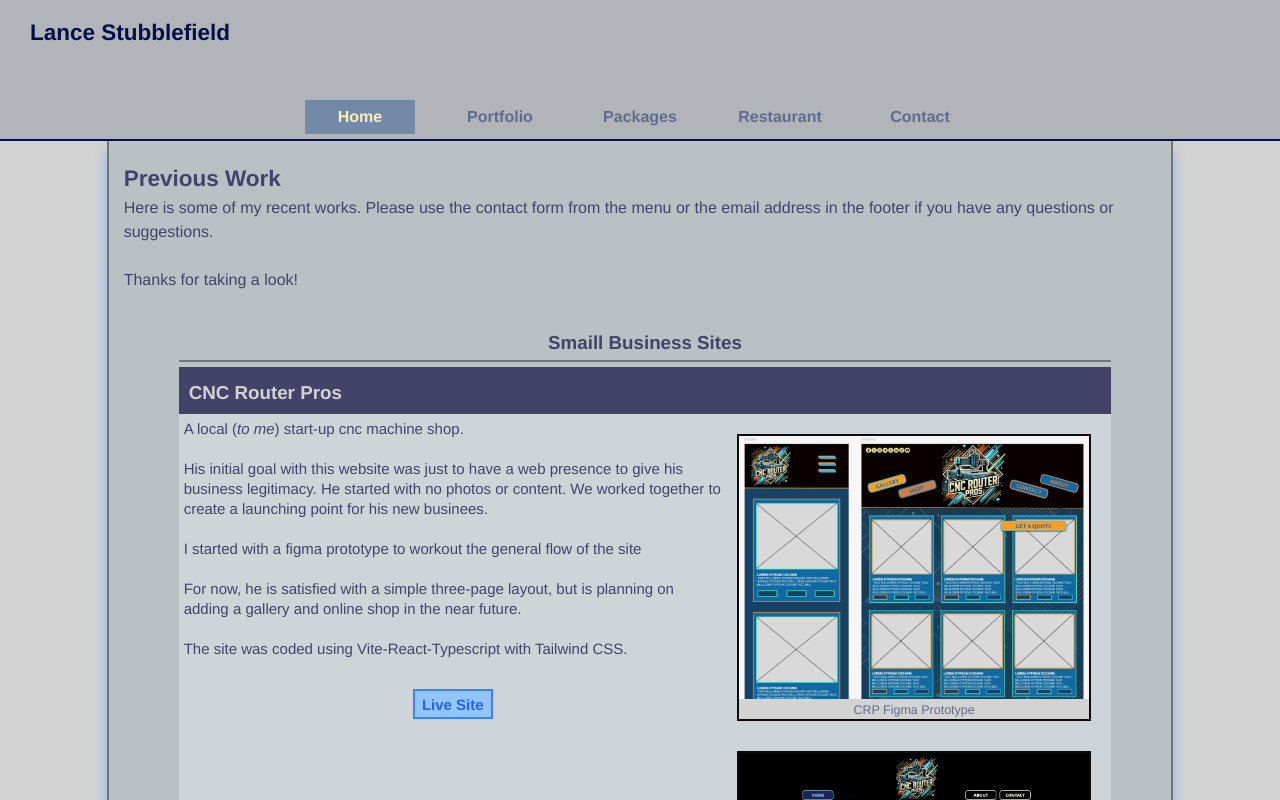
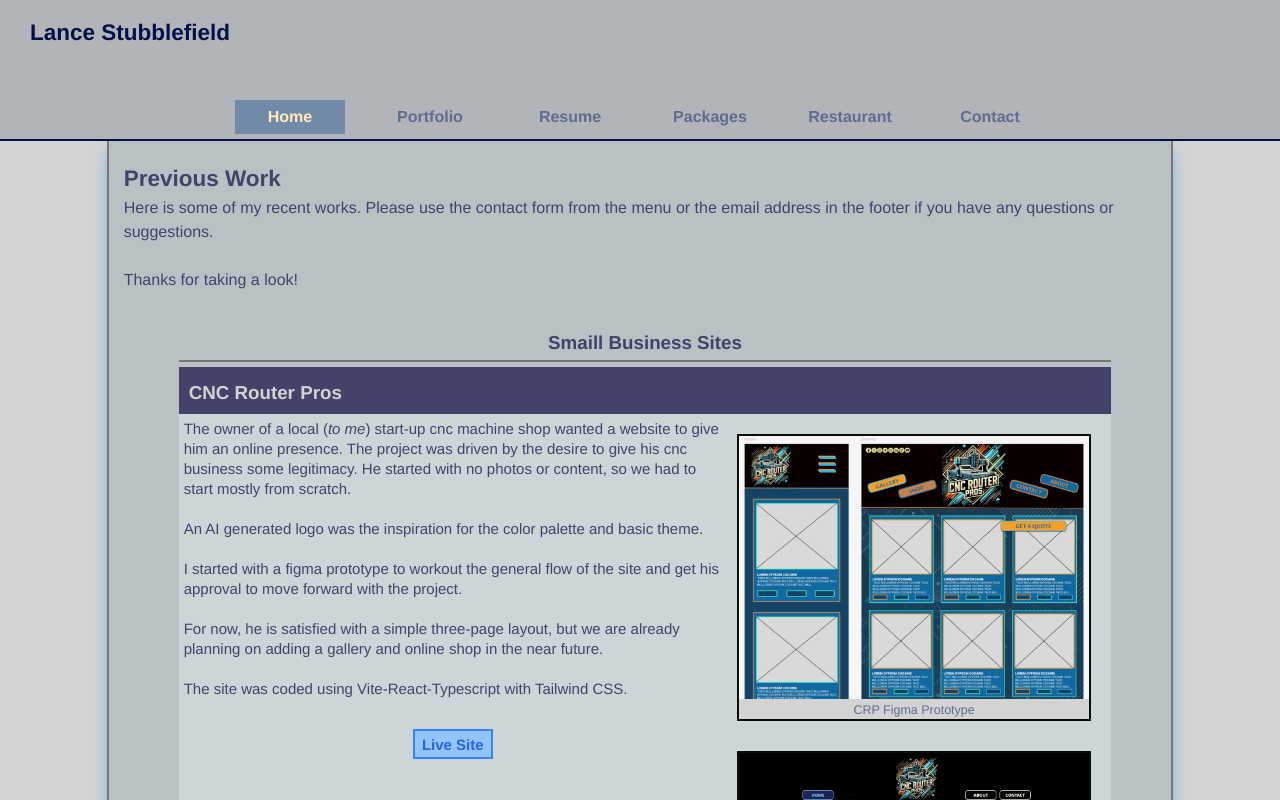
Before and after one commit to TimeSentinel/react01, a React (Vite) app: page /portfolio in a window 1280 px wide. Shown: the top 800 px of the page. Built offline with nearby package versions, Linux system fonts and the light colour scheme.

Commit message:
Added resume page framework

```diff
--- a/src/App.tsx
+++ b/src/App.tsx
@@ -8,6 +8,7 @@ import Freelance from "./freelance.tsx";
 import Contact from "./contact.tsx";
 import Slideshow from "./slideshow.tsx";
 import Restaurant from "./restaurant.tsx";
+import Credentials from "./credentials.tsx";
 
 function App() {
 
@@ -22,6 +23,7 @@ function App() {
                         <Route path="/">
                             <Route index element={<MainContent/>}/>
                             <Route path="portfolio" element={<Portfolio/>}/>
+                            <Route path="resume" element={<Credentials/>}/>
                             <Route path="freelance" element={<Freelance/>}/>
                             <Route path="restaurant" element={<Restaurant/>}/>
                             <Route path="contact" element={<Contact/>}/>
--- /dev/null
+++ b/src/credentials.tsx
@@ -0,0 +1,20 @@
+function Credentials() {
+    return (
+        <>
+            <div className="mainHead">
+                <h1>Demonstrations of My Skills</h1>
+                <p>
+                   This is like my online resume. Here you'll find my credentials, references, and skills.
+                </p>
+            </div>
+            <div className="mainBody">
+
+            </div>
+            <div className="mainFoot">
+
+            </div>
+        </>
+    )
+}
+
+export default Credentials;
--- a/src/header.tsx
+++ b/src/header.tsx
@@ -4,6 +4,7 @@ function Header() {
     function PageSelect(data: string) {
         const homeClass = document.getElementById('btnHome') as HTMLInputElement
         const portfolioClass = document.getElementById('btnPortfolio') as HTMLInputElement
+        const resumeClass = document.getElementById('btnResume') as HTMLInputElement
         const freelanceClass = document.getElementById('btnFreelance') as HTMLInputElement
         const restaurantClass = document.getElementById('btnRestaurant') as HTMLInputElement
         const contactClass = document.getElementById('btnContact') as HTMLInputElement
@@ -13,45 +14,59 @@ function Header() {
         switch (data) {
             case 'home':
                 homeClass.className = "menuSelected";
-                portfolioClass.className = "menuItem ";
-                freelanceClass.className = "menuItem ";
-                restaurantClass.className = "menuItem ";
-                contactClass.className = "menuItem ";
+                portfolioClass.className = "menuItem";
+                resumeClass.className = "menuItem";
+                freelanceClass.className = "menuItem";
+                restaurantClass.className = "menuItem";
+                contactClass.className = "menuItem";
                 break;
             case 'portfolio':
                 homeClass.className = "menuItem";
                 portfolioClass.className = "menuSelected ";
-                freelanceClass.className = "menuItem ";
-                restaurantClass.className = "menuItem ";
-                contactClass.className = "menuItem ";
+                resumeClass.className = "menuItem";
+                freelanceClass.className = "menuItem";
+                restaurantClass.className = "menuItem";
+                contactClass.className = "menuItem";
+                break;
+            case 'resume':
+                homeClass.className = "menuItem";
+                portfolioClass.className = "menuItem";
+                resumeClass.className = "menuSelected";
+                freelanceClass.className = "menuItem";
+                restaurantClass.className = "menuItem";
+                contactClass.className = "menuItem";
                 break;
             case 'freelance':
                 homeClass.className = "menuItem";
-                portfolioClass.className = "menuItem ";
-                freelanceClass.className = "menuSelected ";
-                restaurantClass.className = "menuItem ";
-                contactClass.className = "menuItem ";
+                portfolioClass.className = "menuItem";
+                resumeClass.className = "menuItem";
+                freelanceClass.className = "menuSelected";
+                restaurantClass.className = "menuItem";
+                contactClass.className = "menuItem";
                 break;
             case 'restaurant':
                 homeClass.className = "menuItem";
-                portfolioClass.className = "menuItem ";
-                restaurantClass.className = "menuSelected ";
-                freelanceClass.className = "menuItem ";
-                contactClass.className = "menuItem ";
+                portfolioClass.className = "menuItem";
+                resumeClass.className = "menuItem";
+                restaurantClass.className = "menuSelected";
+                freelanceClass.className = "menuItem";
+                contactClass.className = "menuItem";
                 break;
             case 'contact':
                 homeClass.className = "menuItem";
-                portfolioClass.className = "menuItem ";
-                freelanceClass.className = "menuItem ";
-                restaurantClass.className = "menuItem ";
-                contactClass.className = "menuSelected ";
+                portfolioClass.className = "menuItem";
+                resumeClass.className = "menuItem";
+                freelanceClass.className = "menuItem";
+                restaurantClass.className = "menuItem";
+                contactClass.className = "menuSelected";
                 break;
             default:
                 homeClass.className = "menuSelected";
-                portfolioClass.className = "menuItem ";
-                freelanceClass.className = "menuItem ";
-                restaurantClass.className = "menuItem ";
-                contactClass.className = "menuItem ";
+                portfolioClass.className = "menuItem";
+                resumeClass.className = "menuItem";
+                freelanceClass.className = "menuItem";
+                restaurantClass.className = "menuItem";
+                contactClass.className = "menuItem";
                 break;
         }
         return {selection}
@@ -77,10 +92,11 @@ function Header() {
                                       onClick={() => PageSelect("portfolio")}>
                                     Portfolio</Link>
                             </li>
-                            {/*<li>*/}
-                            {/*    <Link to="/resume" className="menuItem" onClick={() => PageSelect("home")}>
-                            Resume</Link>*/}
-                            {/*</li>*/}
+                            <li>
+                                <Link to="/resume" id="btnResume" className="menuItem"
+                                      onClick={() => PageSelect("resume")}>
+                                    Resume</Link>
+                            </li>
                             <li>
                                 <Link to="/freelance" id="btnFreelance" className="menuItem"
                                       onClick={() => PageSelect("freelance")}>
--- a/src/portfolio.tsx
+++ b/src/portfolio.tsx
@@ -31,12 +31,14 @@ function Portfolio() {
                             <div className="project-item">
                                 <div className="project-description">
                                     <p>
-                                        A local (<i>to me</i>) start-up cnc machine shop.<br/><br/>
-                                        His initial goal with this website was just to have a web presence to give his
-                                        business legitimacy. He started with no photos or content. We worked together to
-                                        create a launching point for his new businees.<br/><br/>
-                                        I started with a figma prototype to workout the general flow of the site<br/><br/>
-                                        For now, he is satisfied with a simple three-page layout, but is planning on adding
+                                        The owner of a local (<i>to me</i>) start-up cnc machine shop wanted a website
+                                        to give him an online presence. The project was driven by the desire to give
+                                        his cnc business some legitimacy. He started with no photos or content, so we had
+                                        to start mostly from scratch. <br/><br/>
+                                        An AI generated logo was the inspiration for the color palette and basic theme. <br/><br/>
+                                        I started with a figma prototype to workout the general flow of the site and get his
+                                        approval to move forward with the project.<br/><br/>
+                                        For now, he is satisfied with a simple three-page layout, but we are already planning on adding
                                          a gallery and online shop in the near future.
                                         <br/><br/>
                                         The site was coded using Vite-React-Typescript with Tailwind CSS.
@@ -123,7 +125,7 @@ function Portfolio() {
                 {/* content sectionj */}
 
                 <div className="content-section">
-                    <h2>Other Types</h2>
+                    <h2>Specialty Projects</h2>
                     <div className="projects">
                         {/*----- project card -----    */}
                         <div className="project-card">
```
